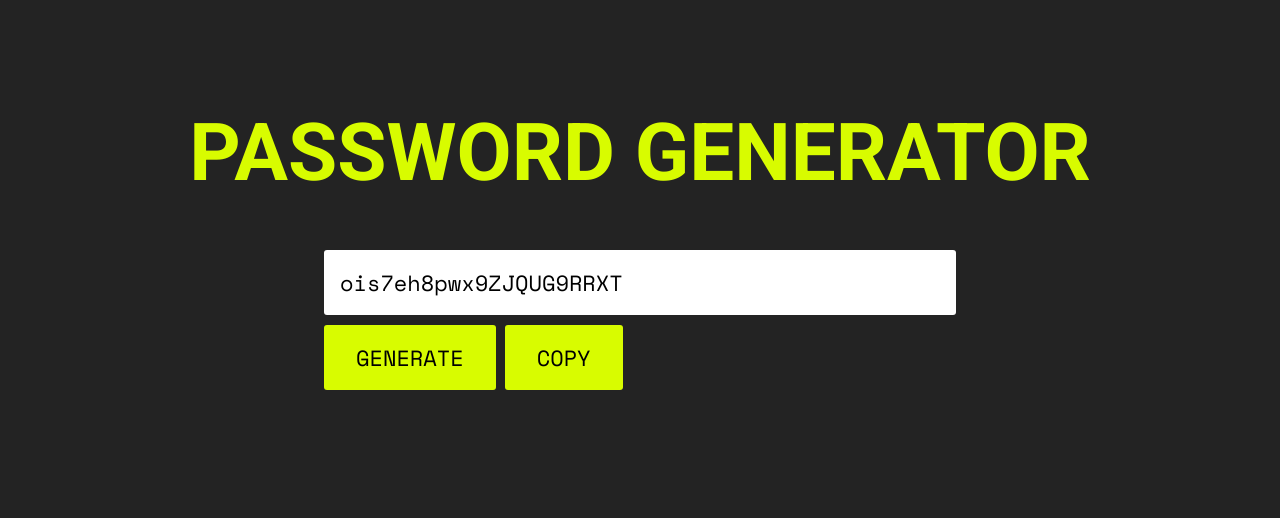
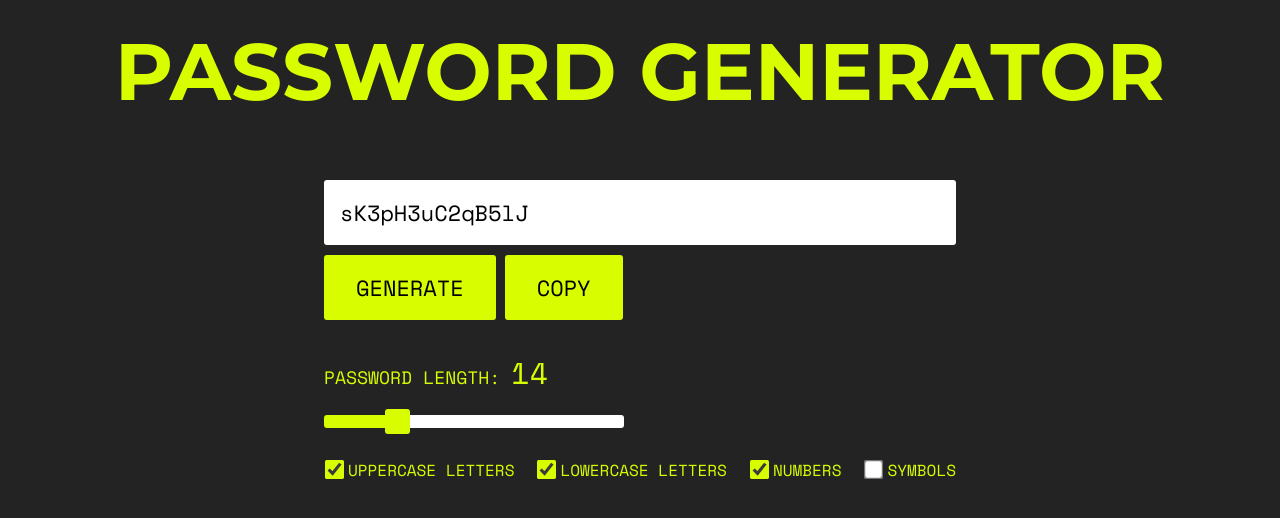
Before and after one commit to Sercezhar/sl-password-generator, a plain HTML site: page index.html in a window 1280 px wide. Drawn offline with nearby package versions, Linux system fonts and the light colour scheme.

Commit message:
add generator options

```diff
--- a/css/styles.css
+++ b/css/styles.css
@@ -4,7 +4,6 @@
 }
 
 body {
-  height: 60vh;
   display: flex;
   align-items: center;
   justify-content: center;
@@ -38,16 +37,20 @@ a {
   text-decoration: none;
 }
 
-.generator-wrapper {
+.container {
   display: flex;
   flex-direction: column;
   align-items: center;
+  margin: 15px;
 }
 
+/* GENERATOR */
+
 .generator-title {
-  margin-bottom: 50px;
+  margin-bottom: 60px;
   font-size: 80px;
-  font-family: "Roboto", sans-serif;
+  font-family: "Montserrat", sans-serif;
+  text-align: center;
   text-transform: uppercase;
   color: var(--theme-color);
 }
@@ -56,9 +59,10 @@ a {
   position: relative;
   display: flex;
   flex-direction: column;
+  margin-bottom: 30px;
 }
 
-.random-password {
+.generator__password {
   margin-bottom: 10px;
   padding: 16px;
   width: 600px;
@@ -81,7 +85,7 @@ a {
 }
 
 .btn,
-.notification {
+.generator__notification {
   background-color: var(--theme-color);
   border: none;
   border-radius: 3px;
@@ -89,11 +93,11 @@ a {
   font-family: "Space Mono", monospace;
 }
 
-.generate-btn {
+.generator__btn_generate {
   margin-right: 5px;
 }
 
-.notification {
+.generator__notification {
   position: absolute;
   top: 0.5em;
   left: 50%;
@@ -106,7 +110,103 @@ a {
   z-index: -1;
 }
 
-.show-notification {
+.generator__notification_show {
   opacity: 1;
   top: -2.8em;
 }
+
+/* LENGTH SLIDER */
+
+.length__slider {
+  display: flex;
+  flex-direction: column;
+  justify-content: center;
+  margin-bottom: 30px;
+}
+
+.length__slider label {
+  text-transform: uppercase;
+  font-size: 18px;
+  color: var(--theme-color);
+  margin-bottom: 20px;
+  font-family: "Space Mono", monospace;
+}
+
+.length__slider [type="range"] {
+  width: 300px;
+  -webkit-appearance: none;
+  height: 13px;
+  border-radius: 3px;
+  background: #f1f1f1;
+  outline: none;
+  padding: 0;
+  margin: 0;
+}
+
+.length__value {
+  font-size: 30px;
+  text-align: center;
+}
+
+/* CUSTOM THUMB */
+
+.length__slider [type="range"]::-webkit-slider-thumb {
+  -webkit-appearance: none;
+  appearance: none;
+  width: 25px;
+  height: 25px;
+  border-radius: 3px;
+  background: var(--theme-color);
+  cursor: pointer;
+  -webkit-transition: background 0.15s ease-in-out;
+  transition: all 250ms cubic-bezier(0.4, 0, 0.2, 1);
+}
+
+.length__slider [type="range"]::-webkit-slider-thumb:hover {
+  box-shadow: 0 0 0.5em var(--theme-color);
+}
+
+.length__slider [type="range"]::-moz-range-thumb {
+  width: 25px;
+  height: 25px;
+  border: none;
+  border-radius: 3px;
+  background: var(--theme-color);
+  cursor: pointer;
+  -webkit-transition: background 0.15s ease-in-out;
+  transition: all 250ms cubic-bezier(0.4, 0, 0.2, 1);
+}
+
+.length__slider [type="range"]::-moz-range-thumb:hover {
+  box-shadow: 0 0 0.5em var(--theme-color);
+}
+
+input::-moz-focus-inner,
+input::-moz-focus-outer {
+  border: none;
+}
+
+/* CHECKBOXES */
+
+.checkboxes {
+  display: flex;
+  justify-content: space-between;
+}
+
+.checkboxes label,
+.checkboxes input,
+.checkboxes span {
+  cursor: pointer;
+}
+
+.checkboxes label {
+  color: var(--theme-color);
+  font-family: "Space Mono", monospace;
+  text-transform: uppercase;
+  user-select: none;
+}
+
+input[type="checkbox"] {
+  transform: scale(1.5);
+  accent-color: var(--theme-color);
+}
--- a/index.html
+++ b/index.html
@@ -4,30 +4,71 @@
     <meta charset="UTF-8" />
     <meta http-equiv="X-UA-Compatible" content="IE=edge" />
     <meta name="viewport" content="width=device-width, initial-scale=1.0" />
-    <title>Random password generator</title>
+    <title>Password generator</title>
     <link rel="preconnect" href="https://fonts.googleapis.com" />
     <link rel="preconnect" href="https://fonts.gstatic.com" crossorigin />
     <link
-      href="https://fonts.googleapis.com/css2?family=Roboto:wght@400;500;700&family=Space+Mono&display=swap"
+      href="https://fonts.googleapis.com/css2?family=Montserrat:wght@700&family=Space+Mono&display=swap"
       rel="stylesheet"
     />
     <link rel="stylesheet" href="./css/styles.css" />
   </head>
   <body>
     <main>
-      <div class="generator-wrapper">
+      <div class="container">
         <h1 class="generator-title">Password Generator</h1>
-        <div class="generator">
-          <input type="text" class="random-password" />
-          <div>
-            <button type="button" class="btn generate-btn">Generate</button>
-            <button type="button" class="btn copy-btn">Copy</button>
+        <div class="generator-wrapper">
+          <div class="generator">
+            <input type="text" class="generator__password" />
+            <div>
+              <button type="button" class="btn generator__btn_generate">
+                Generate
+              </button>
+              <button type="button" class="btn generator__btn_copy">
+                Copy
+              </button>
+            </div>
+            <div class="generator__notification">Copied!</div>
           </div>
-          <div class="notification">Copied!</div>
+
+          <div class="options">
+            <form class="length">
+              <div class="form-group length__slider">
+                <label
+                  ><span>Password length:&nbsp;</span
+                  ><span class="length__value"></span
+                ></label>
+                <input type="range" step="1" />
+              </div>
+
+              <div class="checkboxes">
+                <span>
+                  <input type="checkbox" id="uppercase" checked />
+                  <label for="uppercase">Uppercase letters</label>
+                </span>
+
+                <span>
+                  <input type="checkbox" id="lowercase" checked />
+                  <label for="lowercase">Lowercase letters</label>
+                </span>
+
+                <span>
+                  <input type="checkbox" id="number" checked />
+                  <label for="number">Numbers</label>
+                </span>
+
+                <span>
+                  <input type="checkbox" id="symbol" />
+                  <label for="symbol">Symbols</label>
+                </span>
+              </div>
+            </form>
+          </div>
         </div>
       </div>
     </main>
 
+    <script src="./js/customSlider.js"></script>
     <script src="./js/passwordGenerator.js"></script>
   </body>
 </html>
--- /dev/null
+++ b/js/customSlider.js
@@ -0,0 +1,59 @@
+class Slider {
+  constructor(lengthElement, valueElement, options) {
+    this.lengthElement = lengthElement;
+    this.valueElement = valueElement;
+    this.options = options;
+
+    this.lengthElement.addEventListener("input", this.updateSlider.bind(this));
+  }
+
+  init() {
+    this.lengthElement.setAttribute("min", options.min);
+    this.lengthElement.setAttribute("max", options.max);
+    this.lengthElement.value = options.curr;
+
+    this.updateSlider();
+  }
+
+  generateBackground(lengthElement) {
+    if (this.lengthElement.value === this.options.min) {
+      return;
+    }
+
+    let percentage =
+      ((this.lengthElement.value - this.options.min) /
+        (this.options.max - this.options.min)) *
+      100;
+
+    const background =
+      "background: linear-gradient(to right, #d8fc00 " +
+      percentage +
+      "%, #fff " +
+      percentage +
+      "%)";
+
+    return background;
+  }
+
+  updateSlider(newValue) {
+    this.valueElement.innerHTML = this.lengthElement.value;
+    this.lengthElement.style = this.generateBackground(
+      this.lengthElement.value
+    );
+  }
+}
+
+let lengthElement = document.querySelector('.length [type="range"]');
+let valueElement = document.querySelector(".length .length__value");
+
+let options = {
+  min: 6,
+  max: 42,
+  curr: 14,
+};
+
+if (lengthElement) {
+  let slider = new Slider(lengthElement, valueElement, options);
+
+  slider.init();
+}
--- a/js/passwordGenerator.js
+++ b/js/passwordGenerator.js
@@ -1,17 +1,79 @@
-const generateBtn = document.querySelector(".generate-btn");
-const copyBtn = document.querySelector(".copy-btn");
-const randomPassword = document.querySelector(".random-password");
-const notification = document.querySelector(".notification");
+const generateBtn = document.querySelector(".generator__btn_generate");
+const copyBtn = document.querySelector(".generator__btn_copy");
+const randomPassword = document.querySelector(".generator__password");
+const passwordLength = document.querySelector(".length__value");
+const isUppercase = document.querySelector("#uppercase");
+const isLowercase = document.querySelector("#lowercase");
+const isNumber = document.querySelector("#number");
+const isSymbol = document.querySelector("#symbol");
+const notification = document.querySelector(".generator__notification");
+const checkboxes = document.querySelectorAll('input[type="checkbox"]');
 
-generateBtn.addEventListener("click", generatePassword);
+generateBtn.addEventListener("click", handleGeneratePassword);
 copyBtn.addEventListener("click", copyPassword);
+checkboxes.forEach((cb) => {
+  cb.addEventListener("change", checkboxStatus);
+});
 
-randomPassword.value = generatePassword();
+const randomFunc = {
+  lower: getRandomLower,
+  upper: getRandomUpper,
+  number: getRandomNumber,
+  symbol: getRandomSymbol,
+};
 
-function generatePassword() {
-  const result = (randomPassword.value =
-    Math.random().toString(36).slice(2) +
-    Math.random().toString(36).toUpperCase().slice(2));
+handleGeneratePassword();
+checkboxStatus();
+
+function checkboxStatus() {
+  const checkedCount = [...checkboxes].filter((cb) => cb.checked);
+
+  if (checkedCount.length === 1) {
+    checkedCount[0].disabled = true;
+  } else {
+    checkedCount.forEach((item) => {
+      item.disabled = false;
+    });
+  }
+}
+
+function handleGeneratePassword() {
+  const length = Number(passwordLength.innerHTML);
+  const hasUpper = isUppercase.checked;
+  const hasLower = isLowercase.checked;
+  const hasNumber = isNumber.checked;
+  const hasSymbol = isSymbol.checked;
+
+  randomPassword.value = generatePassword(
+    hasLower,
+    hasUpper,
+    hasNumber,
+    hasSymbol,
+    length
+  );
+}
+
+function generatePassword(lower, upper, number, symbol, length) {
+  let generatedPassword = "";
+
+  const typesCount = lower + upper + number + symbol;
+  const typesArr = [{ lower }, { upper }, { number }, { symbol }].filter(
+    (item) => Object.values(item)[0]
+  );
+
+  if (typesCount === 0) {
+    return "";
+  }
+
+  for (let i = 0; i < length; i += typesCount) {
+    typesArr.forEach((type) => {
+      const funcName = Object.keys(type)[0];
+
+      generatedPassword += randomFunc[funcName]();
+    });
+  }
+
+  const result = generatedPassword.slice(0, length);
 
   return result;
 }
@@ -19,8 +81,25 @@ function generatePassword() {
 function copyPassword() {
   navigator.clipboard.writeText(randomPassword.value);
 
-  notification.classList.add("show-notification");
+  notification.classList.add("generator__notification_show");
   window.setTimeout(() => {
-    notification.classList.remove("show-notification");
+    notification.classList.remove("generator__notification_show");
   }, 2000);
 }
+
+function getRandomLower() {
+  return String.fromCharCode(Math.floor(Math.random() * 26) + 97);
+}
+
+function getRandomUpper() {
+  return String.fromCharCode(Math.floor(Math.random() * 26) + 65);
+}
+
+function getRandomNumber() {
+  return String.fromCharCode(Math.floor(Math.random() * 10) + 48);
+}
+
+function getRandomSymbol() {
+  const symbols = "!@#$%^&*(){}[]=<>/,.";
+  return symbols[Math.floor(Math.random() * symbols.length)];
+}
```
